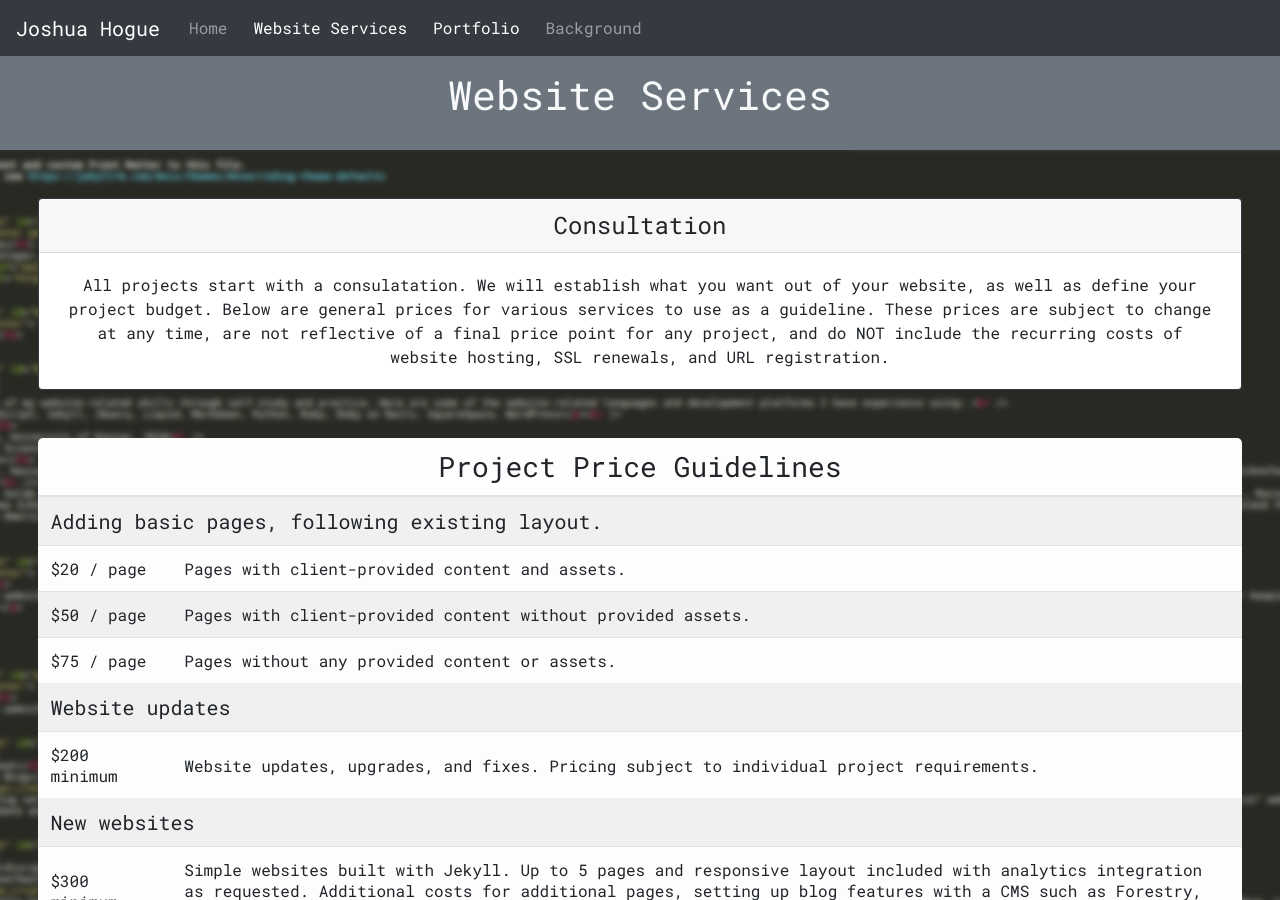
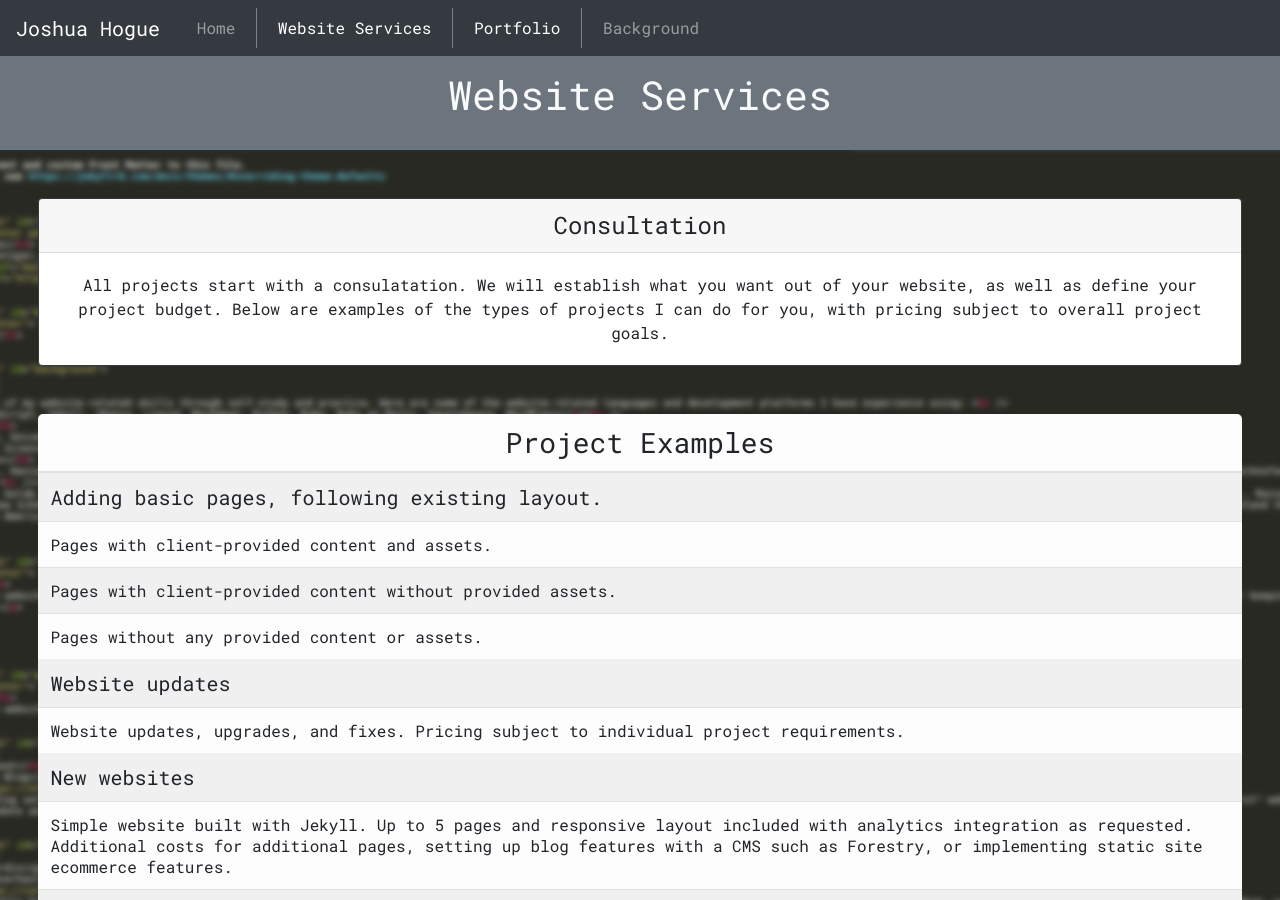
Before and after one commit to OtakuShowboat/Portfolio, a Jekyll site: the page built from Website_Services/index.md, in a window 1280 px wide and 900 px high. Built offline with Jekyll 4.4.1, drawn with Linux system fonts in a browser that asks for light colours; nearby versions of some CDN libraries; library files that are not in the unit come from our copies; some of the changed text lies outside the part shown.

Commit message:
Modify navigation style. Change site description on homepage. Remove pricing points on services page.

```diff
--- a/Website_Services/index.md
+++ b/Website_Services/index.md
@@ -11,52 +11,44 @@
 	<div class="card border-dark my-auto constrained">
 		<h4 class="card-header">Consultation</h4>
 		<div class="card-body">
-			<p class="card-text">All projects start with a consulatation. We will establish what you want out of your website, as well as define your project budget. Below are general prices for various services to use as a guideline. These prices are subject to change at any time, are not reflective of a final price point for any project, and do NOT include the recurring costs of website hosting, SSL renewals, and URL registration.</p>
+			<p class="card-text">All projects start with a consulatation. We will establish what you want out of your website, as well as define your project budget. Below are examples of the types of projects I can do for you, with pricing subject to overall project goals.</p>
 		</div>
 	</div>
 	<table class="my-5 px-auto table table-light table-striped constrained">
 		<thead>
 			<tr>
-				<th colspan="2" class="text-center"><h3>Project Price Guidelines</h3></th>
+				<th colspan="2" class="text-center"><h3>Project Examples</h3></th>
 			</tr>
 		</thead>
 		<tbody>
 			<th colspan="2"><h5>Adding basic pages, following existing layout.</h5></th>
 			<tr>
-				<td>$20 / page</td>
 				<td>Pages with client-provided content and assets.</td>
 			</tr>
 			<tr>
-				<td>$50 / page</td>
 				<td>Pages with client-provided content without provided assets.</td>
 			</tr>
 			<tr>
-				<td>$75 / page</td>
 				<td>Pages without any provided content or assets.</td>
 			</tr>
 			<th colspan="2"><h5>Website updates</h5></th>
 			<tr>
-				<td>$200 minimum</td>
 				<td>Website updates, upgrades, and fixes. Pricing subject to individual project requirements.</td>
 			</tr>
 			<th colspan="2"><h5>New websites</h5></th>
 			<tr>
-				<td>$300 minimum</td>
-				<td>Simple websites built with Jekyll. Up to 5 pages and responsive layout included with analytics integration as requested. Additional costs for additional pages, setting up blog features with a CMS such as Forestry, or implementing static site ecommerce features.</td>
+				<td>Simple website built with Jekyll. Up to 5 pages and responsive layout included with analytics integration as requested. Additional costs for additional pages, setting up blog features with a CMS such as Forestry, or implementing static site ecommerce features.</td>
 			</tr>
 			<tr>
-				<td>$500 minimum</td>
 				<td>Site built with WordPress or another similar CMS using an existing responsive theme as a base. Includes plugin installations for security, caching, and analytics upon request. Alternatively, the minimum price of a basic website built with Ruby on Rails or similar.</td>
 			</tr>
 			<!--When I learn more Rails
 			<tr>
-				<td>$1,000 minimum</td>
 				<td>Larger, database-driven sites built from scratch with Ruby on Rails or similar. Includes responsive layouts and analytics integration, ecommerce setup, robust user systems, etc.</td>
 			</tr>
 			-->
 			<th colspan="2"><h5>Maintenance contracts</h5></th>
 			<tr>
-				<td>$100 / month minimum</td>
 				<td>Basic website updates, such as updating plugins for WordPress. Regular website backups. Minor updating of content as provided, such as calendars and news feeds. Roughly 5-10 hours / month at base price. Additional costs for as-needed content creation, adding of new media library files, etc.</td>
 			</tr>
 		</tbody>
--- a/assets/css/site.scss
+++ b/assets/css/site.scss
@@ -197,3 +197,17 @@
 	list-style-type: none;
 	margin: 1% 0;
 }
+
+.navbar-nav li {
+	margin-right: auto;
+	margin-left: auto;
+	padding-left: 1vw;
+	padding-right: 1vw;
+}
+
+.navbar-nav li:nth-child(n+2) {
+	border-left: 1pt grey solid;
+	@include media-breakpoint-down(md) {
+		border: none;
+	}
+}
```
Also changed, not shown: index.md (+1 -1 lines).
